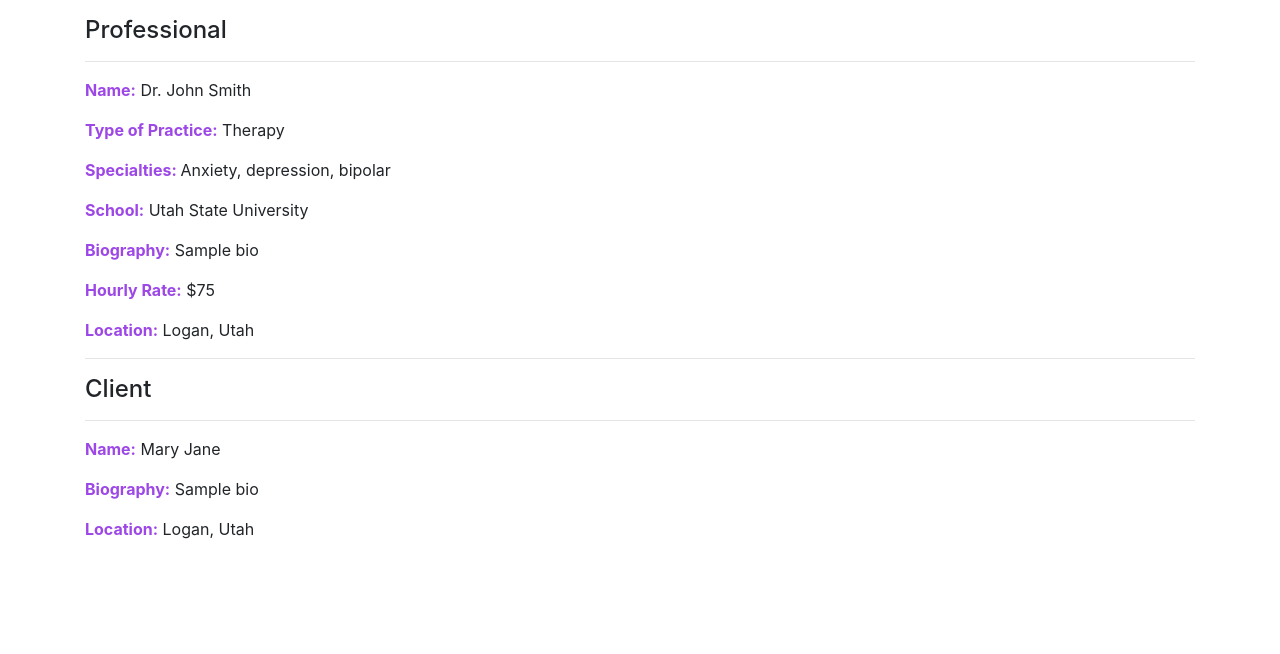
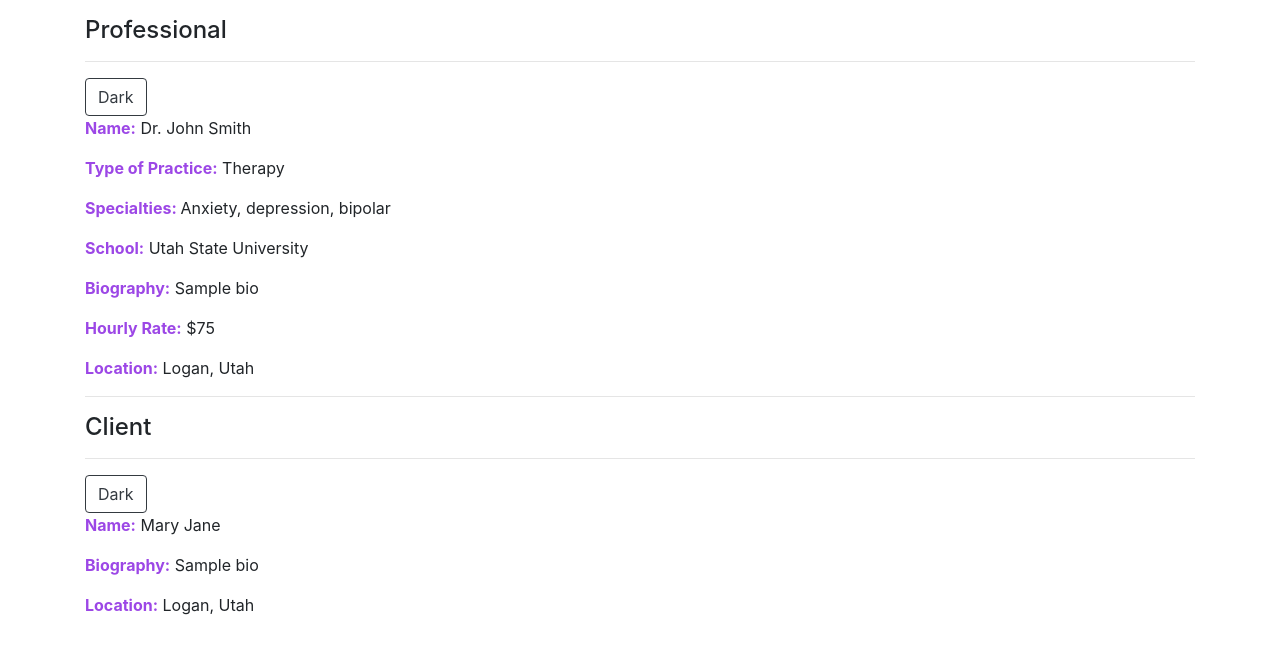
Before and after one commit to melilly/therapyhelp, a PHP site: page /profile/profile.php in a window 1280 px wide. Shown: the part 121-775 px from the top of the page. Run offline with PHP 8.4, Linux system fonts and the light colour scheme.

Commit message:
Update profile.php

```diff
--- a/profile/profile.php
+++ b/profile/profile.php
@@ -4,7 +4,7 @@
 <head>
 	<meta charset="utf-8">
 	<meta name="viewport" content="width=device-width">
-	<title>repl.it</title>
+	<title>Profile</title>
     <link rel="stylesheet" href="https://stackpath.bootstrapcdn.com/bootstrap/4.1.3/css/bootstrap.min.css" integrity="sha384-MCw98/SFnGE8fJT3GXwEOngsV7Zt27NXFoaoApmYm81iuXoPkFOJwJ8ERdknLPMO"
 	 crossorigin="anonymous">
 	<link href="style.css" rel="stylesheet" type="text/css" />
@@ -38,6 +38,7 @@
     </div>
     <div class="profile">
         <h4 class="profileHeading"><span>Professional</span></h4><hr/>
+		<button type="button" class="btn btn-outline-dark">Dark</button>
         <p><span style="color:#9c47e6;font-weight:bold">Name:</span> Dr. John Smith</p>
         <p><span style="color:#9c47e6;font-weight:bold">Type of Practice:</span> Therapy</p>
         <p><span style="color:#9c47e6;font-weight:bold">Specialties: </span> Anxiety, depression, bipolar</p>
@@ -48,6 +49,7 @@
         </div>
         <div class="profile">
         <h4 class="profileHeading"><span>Client</span></h4><hr/>
+		<button type="button" class="btn btn-outline-dark">Dark</button>
         <p><span style="color:#9c47e6;font-weight:bold">Name:</span> Mary Jane</p>
         <p><span style="color:#9c47e6;font-weight:bold">Biography:</span> Sample bio</p>
         <p><span style="color:#9c47e6;font-weight:bold">Location:</span> Logan, Utah</p>
```
